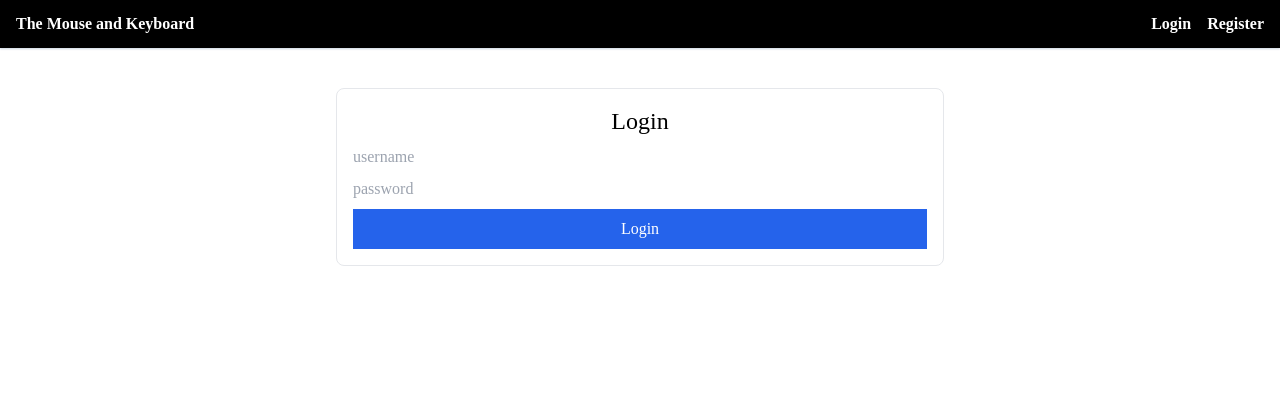
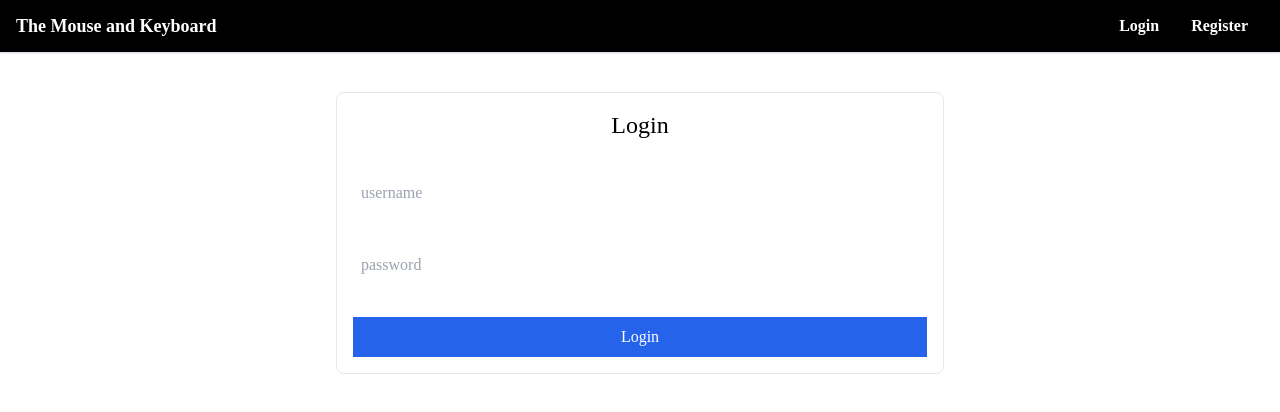
Before and after one commit to rohit-rambade/MERNblog, a React (Create React App) app in the folder client/: page /login in a window 1280 px wide. Shown: the top 412 px of the page. Built offline with nearby package versions, Linux system fonts and the light colour scheme; no server answers.

Commit message:
some changes

```diff
--- a/client/src/Header.js
+++ b/client/src/Header.js
@@ -25,21 +25,53 @@ export default function Header() {
   const username = userInfo?.username;
 
   return (
-    <header className="flex px-4 py-3 font-Poppins text-white bg-black shadow-sm shadow-slate-300">
-      <Link to="/" className="font-semibold">
-        The Mouse and Keyboard
-      </Link>
-      <nav className="flex gap-4 ml-auto font-semibold text-md   cursor-pointer">
+    <header className="flex flex-wrap items-center font-Poppins justify-between px-4 py-3 bg-black shadow-sm shadow-slate-300">
+      <div className="flex items-center">
+        <Link to="/" className="font-Poppins text-white font-semibold text-lg">
+          The Mouse and Keyboard
+        </Link>
+      </div>
+      <button className="flex items-center px-3 py-2 text-white rounded md:hidden focus:outline-none focus:shadow-outline">
+        <svg
+          className="h-4 w-4 fill-current"
+          viewBox="0 0 20 20"
+          xmlns="http://www.w3.org/2000/svg"
+        >
+          <title>Menu</title>
+          <path d="M0 3h20v2H0zm0 6h20v2H0zm0 6h20v2H0z" />
+        </svg>
+      </button>
+      <nav className="flex flex-col md:flex-row md:items-center md:justify-center w-full md:w-auto hidden md:block">
         {username && (
           <>
-            <Link to="/create">Create new post</Link>
-            <a onClick={logout}>Logout ({username})</a>
+            <Link
+              to="/create"
+              className="font-semibold text-md text-white py-2 px-4 border-b-2 border-transparent hover:border-white"
+            >
+              Create new post
+            </Link>
+            <a
+              onClick={logout}
+              className="font-semibold text-md text-white py-2 px-4 border-b-2 border-transparent hover:border-white"
+            >
+              Logout ({username})
+            </a>
           </>
         )}
         {!username && (
           <>
-            <Link to="/login">Login</Link>
-            <Link to="/register">Register</Link>
+            <Link
+              to="/login"
+              className="font-semibold text-md text-white py-2 px-4 border-b-2 border-transparent hover:border-white"
+            >
+              Login
+            </Link>
+            <Link
+              to="/register"
+              className="font-semibold text-md text-white py-2 px-4 border-b-2 border-transparent hover:border-white"
+            >
+              Register
+            </Link>
           </>
         )}
       </nav>
--- a/client/src/Post.js
+++ b/client/src/Post.js
@@ -15,7 +15,7 @@ export default function Post({
   const THRESHOLD = 200;
 
   return (
-    <div className="bg-white  text-white dark:bg-gray-900 rounded-3xl font-Poppins p-6 border-b border-dotted border-white m-2">
+    <div className="bg-white  text-white dark:bg-gray-900  font-Poppins p-6 border-b border-dotted border-white ">
       <div className="flex flex-col gap-y-4">
         <div className="text-left">
           <Link to={`/post/${_id}`}>
--- a/client/src/pages/IndexPage.js
+++ b/client/src/pages/IndexPage.js
@@ -11,7 +11,7 @@ export default function IndexPage() {
     });
   }, []);
   return (
-    <div className="flex flex-col px-6 bg-white  ">
+    <div className="flex flex-col  bg-white  ">
       {posts.length > 0 ? (
         posts.map((post) => (
           <div className="w-full" key={post.id}>
--- a/client/src/pages/LoginPage.js
+++ b/client/src/pages/LoginPage.js
@@ -29,19 +29,21 @@ export default function LoginPage() {
     return <Navigate to={"/"} />;
   }
   return (
-    <div className="container flex justify-center flex-col mt-10 font-Poppins sm:w-3/4 lg:w-1/2">
+    <div className="container  flex justify-center flex-col mt-10 font-Poppins sm:w-3/4 lg:w-1/2">
       <form
-        className="flex flex-col w-full gap-y-2 border p-4 rounded-lg"
+        className="flex flex-col w-full gap-y-8 border p-4 rounded-lg"
         onSubmit={login}
       >
         <h1 className="text-center text-2xl">Login</h1>
         <input
+          className="p-2"
           type="text"
           placeholder="username"
           value={username}
           onChange={(ev) => setUsername(ev.target.value)}
         />
         <input
+          className="p-2"
           type="password"
           placeholder="password"
           value={password}
--- a/client/src/pages/RegisterPage.js
+++ b/client/src/pages/RegisterPage.js
@@ -19,17 +19,19 @@ export default function RegisterPage() {
   return (
     <div className="container flex justify-center flex-col mt-10 font-Poppins sm:w-3/4 lg:w-1/2">
       <form
-        className="flex flex-col w-full gap-y-2 border p-4 rounded-lg"
+        className="flex flex-col w-full gap-y-8 border p-4 rounded-lg"
         onSubmit={register}
       >
         <h1 className="text-center text-2xl">Register</h1>
         <input
+          className="p-2"
           type="text"
           placeholder="username"
           value={username}
           onChange={(ev) => setUsername(ev.target.value)}
         />
         <input
+          className="p-2"
           type="password"
           placeholder="password"
           value={password}
```
